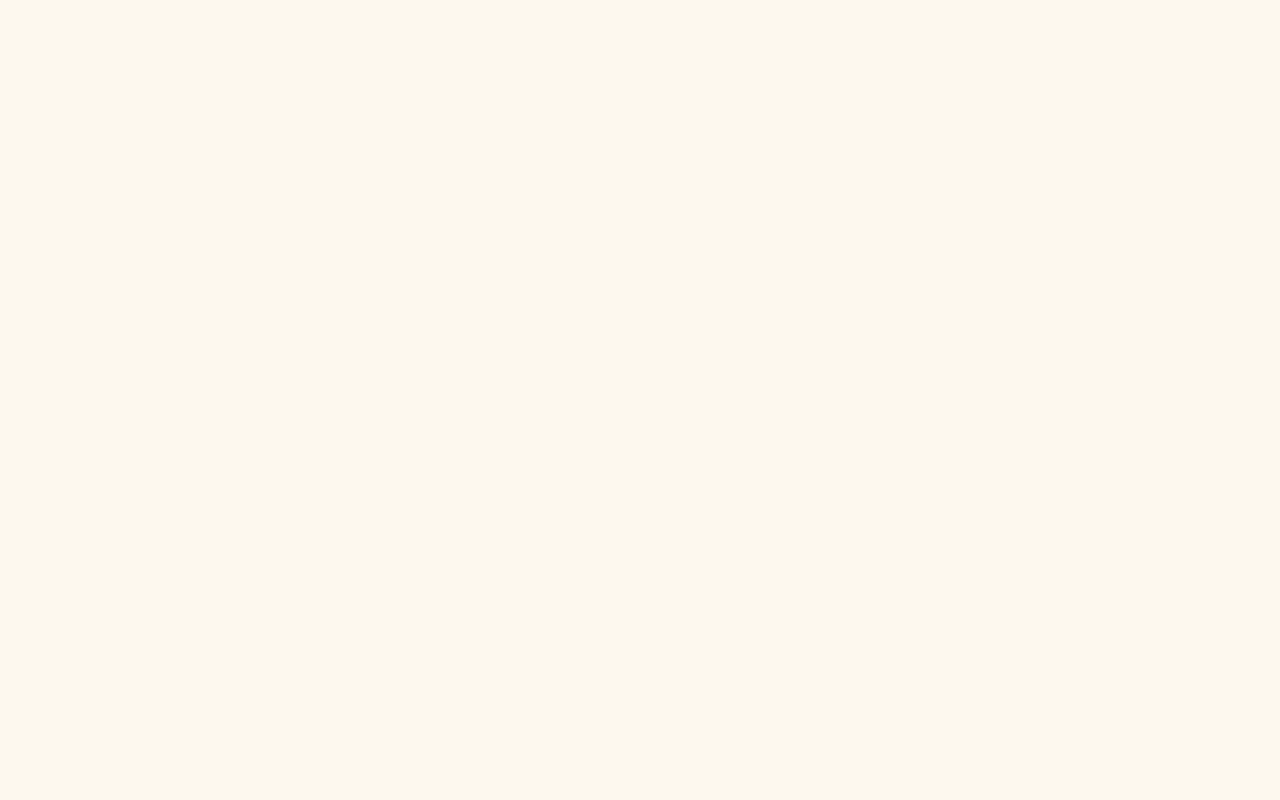
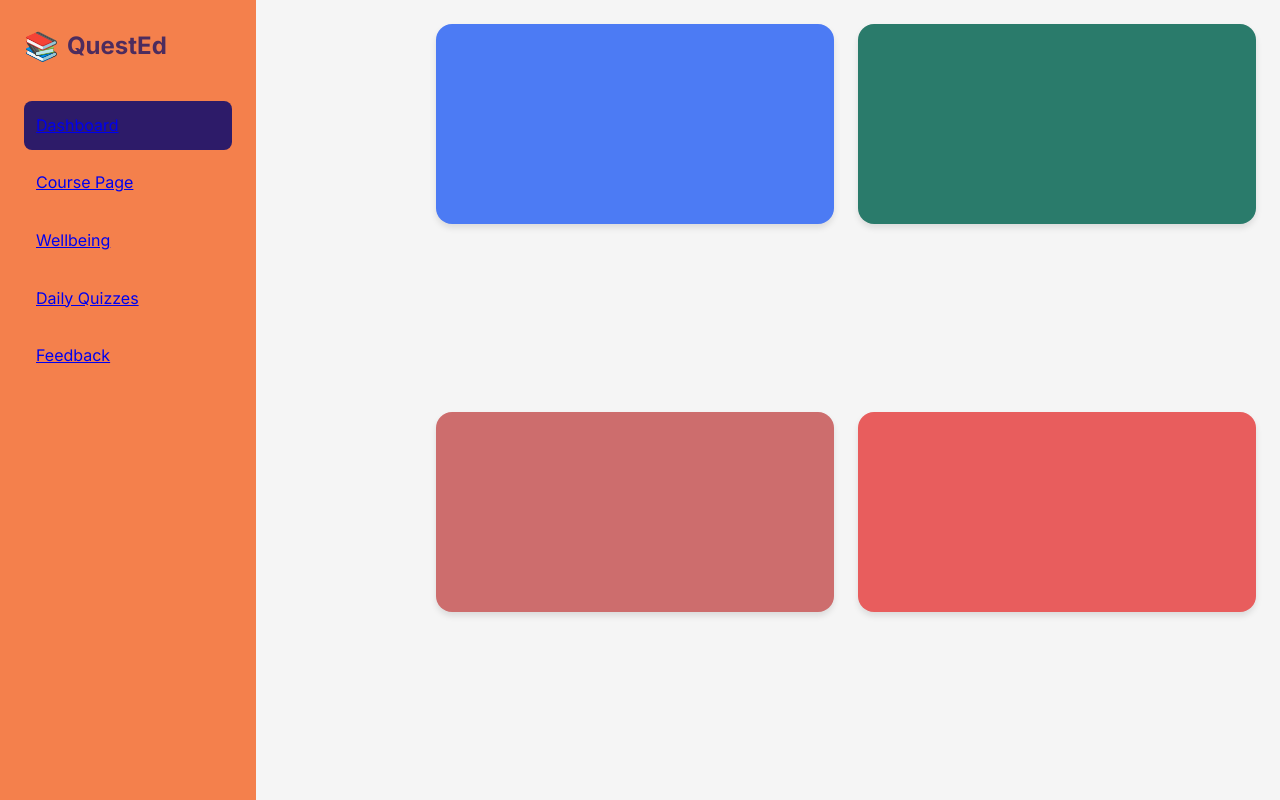
Before and after one commit to GeetikaAkki/-QuestEd, a React (Create React App) app in the folder frontend/: page /dashboard in a window 1280 px wide. Before the commit this address had no page. Built offline with nearby package versions, Linux system fonts and the light colour scheme.

Commit message:
conneced

```diff
--- a/frontend/src/App.js
+++ b/frontend/src/App.js
@@ -1,23 +1,32 @@
 import React from "react";
 import { BrowserRouter as Router, Routes, Route } from "react-router-dom";
-import HomePage from "./homepage/HomePage";
-import LogIn from './components/Login';
-import AuthForm from './components/StudSign';
-import Student from "./dashboard/student";
-import ComputerScience from "./dashboard/ComputerScience";
-import CourseDropdown from "./dashboard/CourseDropdown"; // Import the CourseDropdown component
+import Sidebar from "./dashboard/Sidebar"; // Sidebar component
+import HomePage from "./homepage/HomePage"; // Home page content
+import LogIn from './components/Login'; // LogIn page content
+import AuthForm from './components/StudSign'; // Sign-in page content
+import Dashboard from "./dashboard/Dashboard"; // Dashboard content
+import ComputerScience from "./dashboard/ComputerScience"; // Computer Science content
+import CourseDropdown from "./dashboard/CourseDropdown"; // Courses dropdown content
 
 const App = () => {
   return (
     <Router>
+      <div style={{ display: "flex", height: "100vh" }}>
+        {/* Sidebar is outside the route components */}
+        <Sidebar activeRoute="/dashboard" />
+
+        <div style={{ flex: 1, marginLeft: "256px", height: "100vh", overflowY: "auto" }}>
+          {/* Content will change based on route */}
           <Routes>
             <Route path="/" element={<HomePage />} />
             <Route path="/log-in" element={<LogIn />} />
             <Route path="/sign-in" element={<AuthForm />} />
-        <Route path="/student" element={<Student />} />
+            <Route path="/dashboard" element={<Dashboard />} /> {/* Directly rendering Dashboard */}
             <Route path="/computer-science" element={<ComputerScience />} />
-        <Route path="/course" element={<CourseDropdown />} /> {/* Add route for /course */}
+            <Route path="/course" element={<CourseDropdown />} />
           </Routes>
+        </div>
+      </div>
     </Router>
   );
 };
--- a/frontend/src/components/StudSign.jsx
+++ b/frontend/src/components/StudSign.jsx
@@ -66,7 +66,7 @@ const AuthForm = () => {
       <nav style={{ display: 'flex', alignItems: 'center', marginBottom: '40px' }}>
         <div style={{ fontSize: '24px', fontWeight: 'bold', color: '#4B0082' }}>📚 QuestEd</div>
         <div style={{ marginLeft: 'auto', display: 'flex', gap: '32px' }}>
-          <a href="#" style={{ textDecoration: 'none', color: 'black' }}>Home</a>
+          <a href="./" style={{ textDecoration: 'none', color: 'black' }}>Home</a>
           <a href="#" style={{ textDecoration: 'none', color: 'black' }}>About us</a>
           <a href="#" style={{ textDecoration: 'none', color: 'black' }}>Courses</a>
           <a href="#" style={{ textDecoration: 'none', color: 'black' }}>Contact us</a>
--- a/frontend/src/dashboard/CourseDropdown.jsx
+++ b/frontend/src/dashboard/CourseDropdown.jsx
@@ -13,6 +13,7 @@ const CourseDropdown = () => {
   ];
 
   return (
+    <div className="course-dropdown-layout" style={{ padding: "20px" }}>
       <div style={{ position: "relative" }}>
         <button
           onClick={() => setIsOpen(!isOpen)}
@@ -78,6 +79,7 @@ const CourseDropdown = () => {
           </div>
         )}
       </div>
+    </div>
   );
 };
 
--- a/frontend/src/dashboard/Sidebar.jsx
+++ b/frontend/src/dashboard/Sidebar.jsx
@@ -4,7 +4,7 @@ import './styles/Sidebar.css';
 
 const Sidebar = ({ activeRoute = '/dashboard' }) => {
   const navigationItems = [
-    { id: 1, title: 'Dashboard', route: '/student' },
+    { id: 1, title: 'Dashboard', route: '/dashboard' },
     { id: 2, title: 'Course Page', route: '/course' },
     { id: 3, title: 'Wellbeing', route: '/wellbeing' },
     { id: 4, title: 'Daily Quizzes', route: '/quizzes' },
--- a/frontend/src/dashboard/student.jsx
+++ /dev/null
@@ -1,18 +0,0 @@
-import React from "react";
-import DashboardLayout from "./Dashboard";
-import './styles/DashboardLayout.css';
-import './styles/Sidebar.css';
-import Sidebar from "./Sidebar"; // Sidebar is now part of the Student component
-
-const Student = () => {
-  return (
-    <div className="student-layout">
-      <div className="content">
-        <DashboardLayout />
-      </div>
-      <Sidebar activeRoute="/student" />
-    </div>
-  );
-};
-
-export default Student;
--- a/frontend/src/dashboard/styles/DashboardGrid.css
+++ b/frontend/src/dashboard/styles/DashboardGrid.css
@@ -1,7 +1,7 @@
 .dashboard-grid {
   flex: 1;
   padding: 24px;
-    margin-left: 256px;
+  margin-left: 156px; /* Ensure this matches the sidebar width */
   display: grid;
   grid-template-columns: repeat(2, 1fr);
   gap: 24px;
```
Also changed, not shown: frontend/src/dashboard/styles/DashboardLayout.css (+5 -5 lines), frontend/src/dashboard/styles/Sidebar.css (line endings or trailing spaces). Lines whose indentation alone changed are shown as unchanged.
